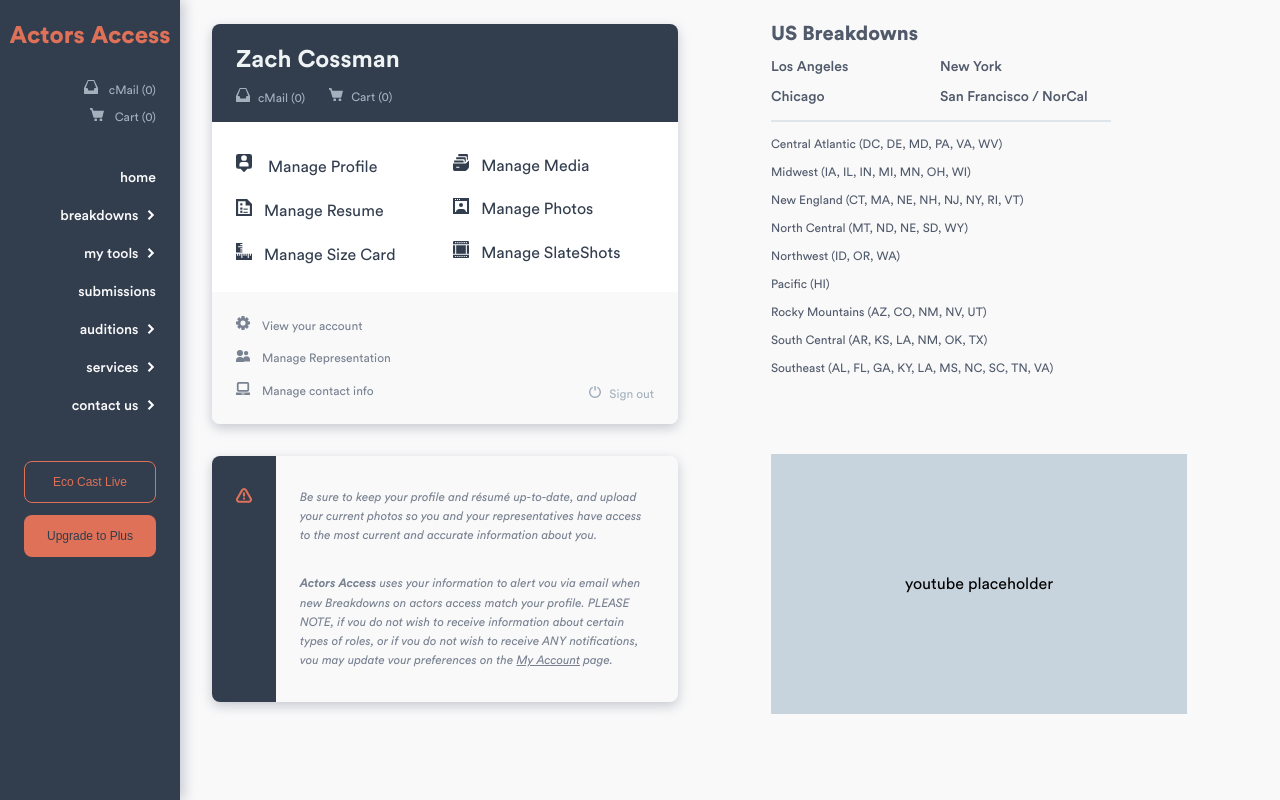
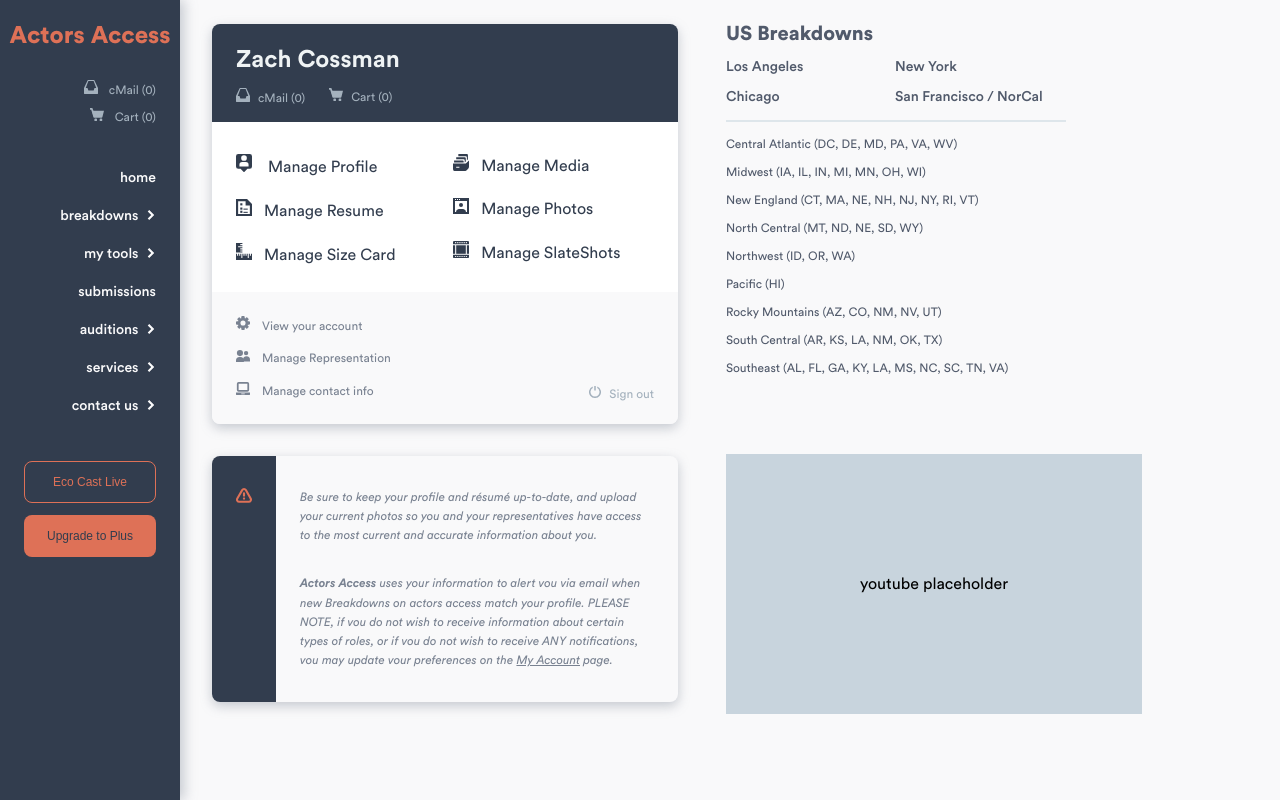
Before and after one commit to Zachcos/ActorsAccessRedesign, a Next.js app: page /home in a window 1280 px wide. Built offline with nearby package versions, Linux system fonts and the light colour scheme.

Commit message:
Reorganize home page layout

```diff
--- a/pages/home.tsx
+++ b/pages/home.tsx
@@ -1,29 +1,34 @@
 import type { NextPage } from 'next';
+import styled from 'styled-components';
 import SideBar from '../components/sideBar';
 import UserCard from '../components/userCard';
 import ReminderCard from '../components/reminderCard';
 import UsBreakdowns from '../components/usBreakdowns';
 import YoutubePlaceholder from '../components/youtubePlaceholder';
 
+const HomeWrapper = styled.div`
+  display: flex;
+  margin-left: 180px;
+  padding: 24px 0 0 32px;
+  .one {
+    margin-right: 48px;
+  }
+`;
+
 const Home: NextPage = () => {
   return (
     <>
       <SideBar />
-      <div
-        style={{
-          marginLeft: '180px',
-          padding: '24px 0 0 32px',
-          display: 'flex',
-          flexDirection: 'column',
-          flexWrap: 'wrap',
-          maxHeight: '100vh',
-        }}
-      >
-        <UserCard />
-        <ReminderCard />
-        <UsBreakdowns />
-        <YoutubePlaceholder />
-      </div>
+      <HomeWrapper>
+        <div className='one'>
+          <UserCard />
+          <ReminderCard />
+        </div>
+        <div className='two'>
+          <UsBreakdowns />
+          <YoutubePlaceholder />
+        </div>
+      </HomeWrapper>
     </>
   );
 };
```
